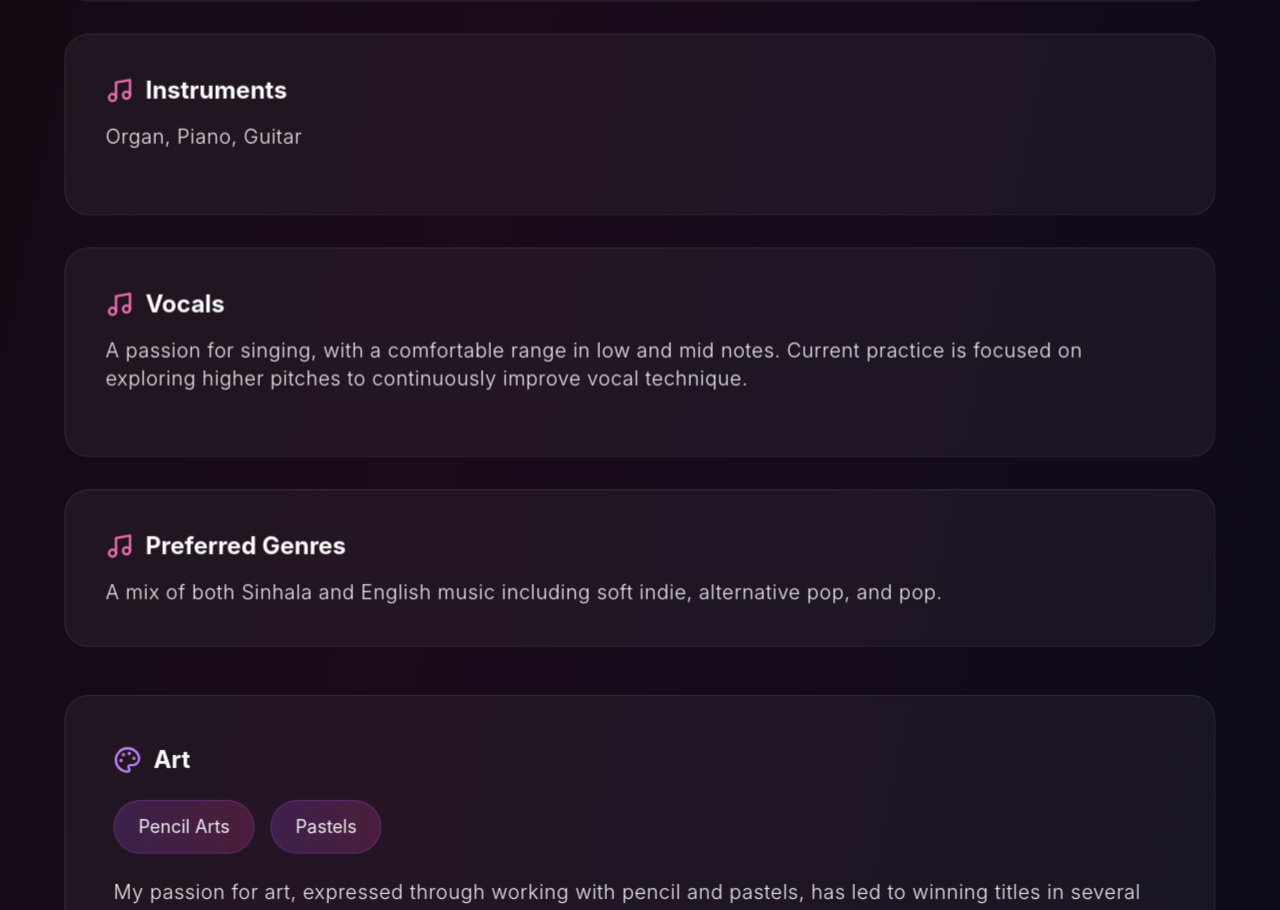
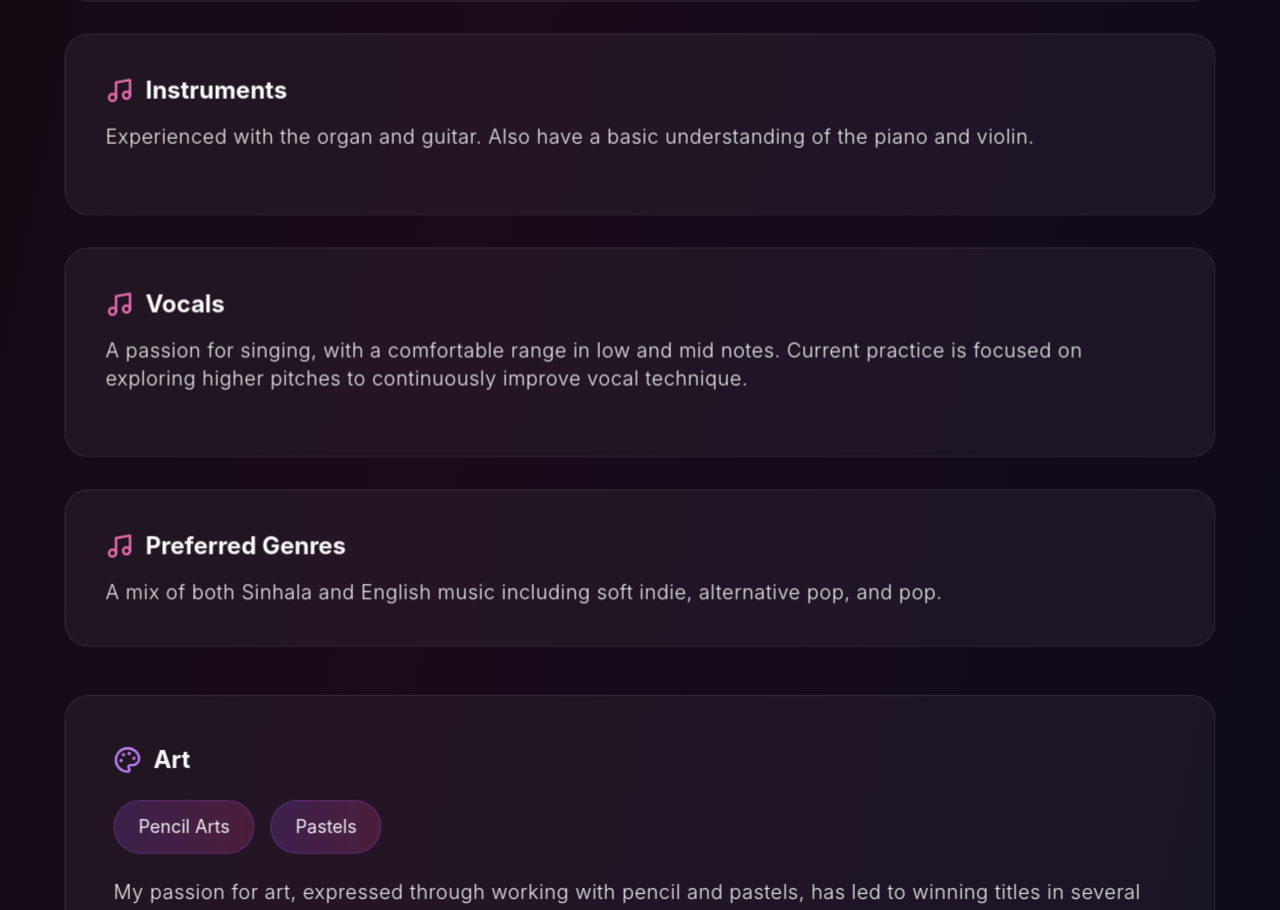
Before and after one commit to loch214/my-portfolio, a Next.js app: page / in a window 1280 px wide. Shown: the part 3666-4576 px from the top of the page. Built offline with nearby package versions, Linux system fonts and the light colour scheme.

Commit message:
Update music instruments field

```diff
--- a/data/personalData.ts
+++ b/data/personalData.ts
@@ -85,7 +85,7 @@ export const personalData: PersonalData = {
     }
   ],
   music: {
-    instruments: ["Organ", "Piano", "Guitar"],
+    instruments: ["Experienced with the organ and guitar. Also have a basic understanding of the piano and violin."],
     singing: "A passion for singing, with a comfortable range in low and mid notes. Current practice is focused on exploring higher pitches to continuously improve vocal technique.",
     listening: "A mix of both Sinhala and English music including soft indie, alternative pop, and pop."
   },
```
